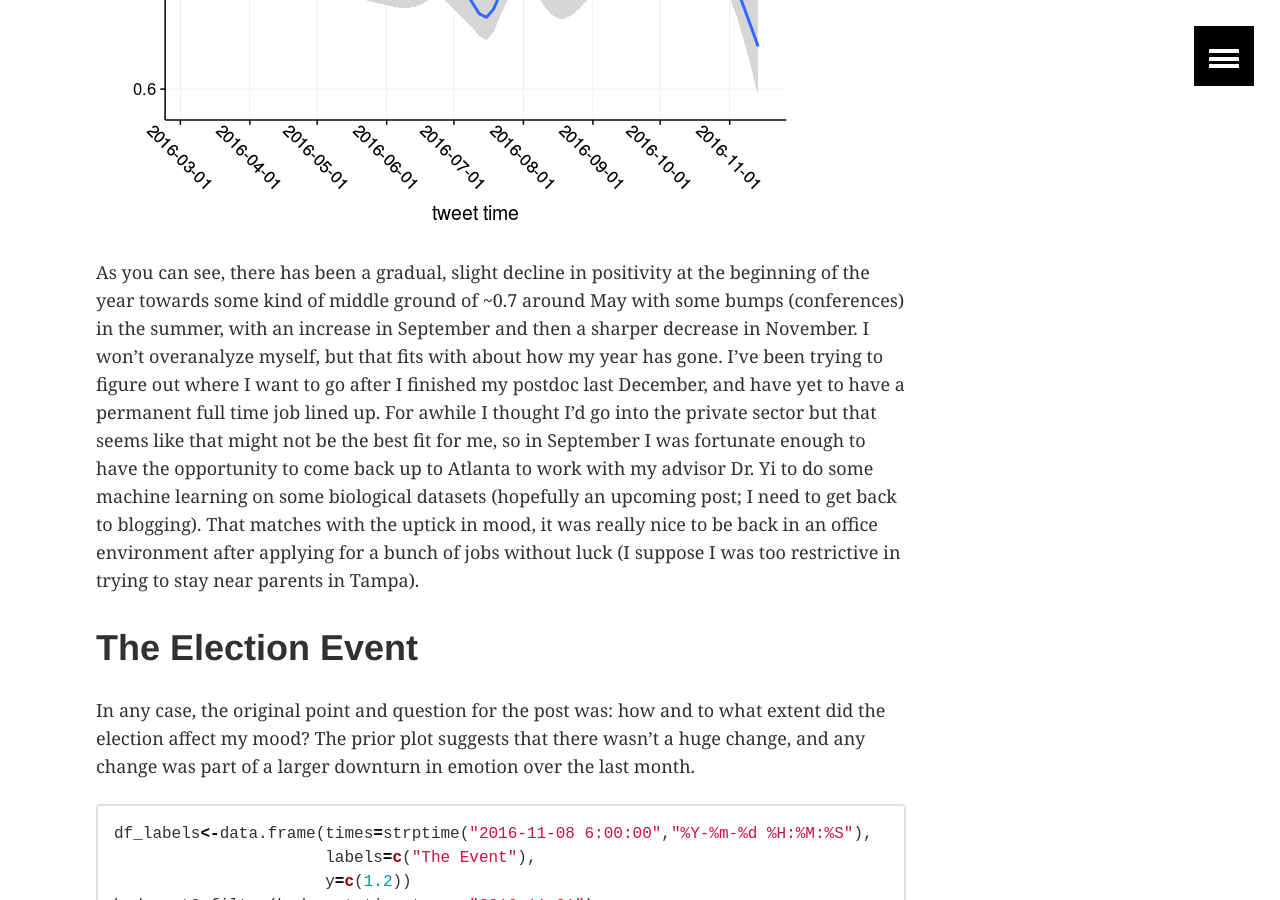
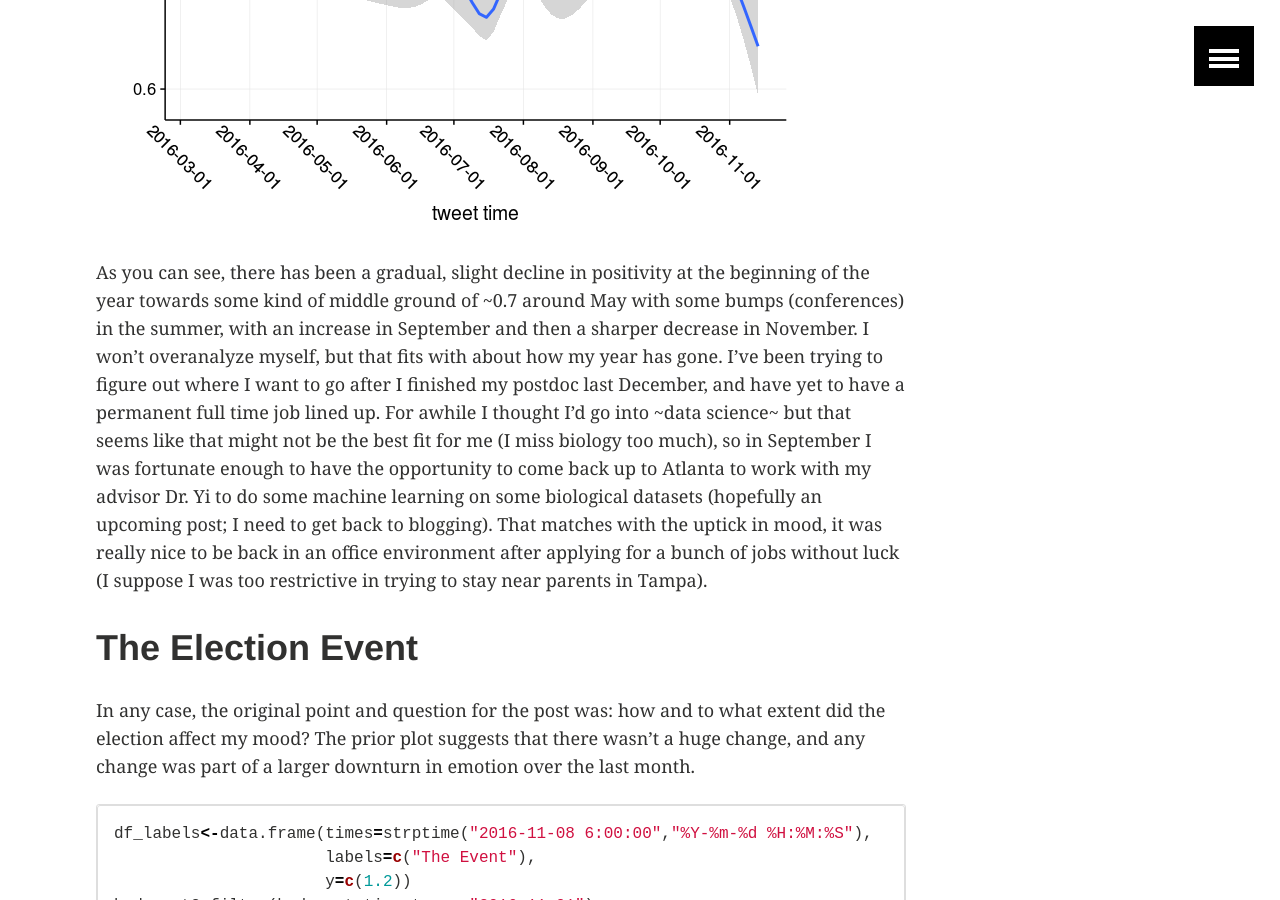
Before and after one commit to thomas-keller/thomas-keller.github.io, a Jekyll site: the page built from _posts/articles/2016-11-14-post-election-hedonometer-selfcare.md, in a window 1280 px wide and 900 px high, scrolled down 7506 px. Built offline with Jekyll 4.4.1, drawn with Linux system fonts in a browser that asks for light colours; comment, search, counter and statistics services are not loaded.

Commit message:
post on hedonometer & selfcare

```diff
--- a/_posts/articles/2016-11-14-post-election-hedonometer-selfcare.md
+++ b/_posts/articles/2016-11-14-post-election-hedonometer-selfcare.md
@@ -168,7 +168,7 @@ ggsave(file=filename,width=7,height=7,dpi=100)
 
 ![image](http://thomas-keller.github.io/images/tek_hedonometer_2016.png)
 
-As you can see, there has been a gradual, slight decline in positivity at the beginning of the year towards some kind of middle ground of ~0.7 around May with some bumps (conferences) in the summer, with an increase in September and then a sharper decrease in November. I won't overanalyze myself, but that fits with about how my year has gone. I've been trying to figure out where I want to go after I finished my postdoc last December, and have yet to have a permanent full time job lined up. For awhile I thought I'd go into the private sector but that seems like that might not be the best fit for me, so in September I was fortunate enough to have the opportunity to come back up to Atlanta to work with my advisor Dr. Yi to do some machine learning on some biological datasets (hopefully an upcoming post; I need to get back to blogging). That matches with the uptick in mood, it was really nice to be back in an office environment after applying for a bunch of jobs without luck (I suppose I was too restrictive in trying to stay near parents in Tampa).
+As you can see, there has been a gradual, slight decline in positivity at the beginning of the year towards some kind of middle ground of ~0.7 around May with some bumps (conferences) in the summer, with an increase in September and then a sharper decrease in November. I won't overanalyze myself, but that fits with about how my year has gone. I've been trying to figure out where I want to go after I finished my postdoc last December, and have yet to have a permanent full time job lined up. For awhile I thought I'd go into ~data science~ but that seems like that might not be the best fit for me (I miss biology too much), so in September I was fortunate enough to have the opportunity to come back up to Atlanta to work with my advisor Dr. Yi to do some machine learning on some biological datasets (hopefully an upcoming post; I need to get back to blogging). That matches with the uptick in mood, it was really nice to be back in an office environment after applying for a bunch of jobs without luck (I suppose I was too restrictive in trying to stay near parents in Tampa).
 
 # The Election Event
 
```
